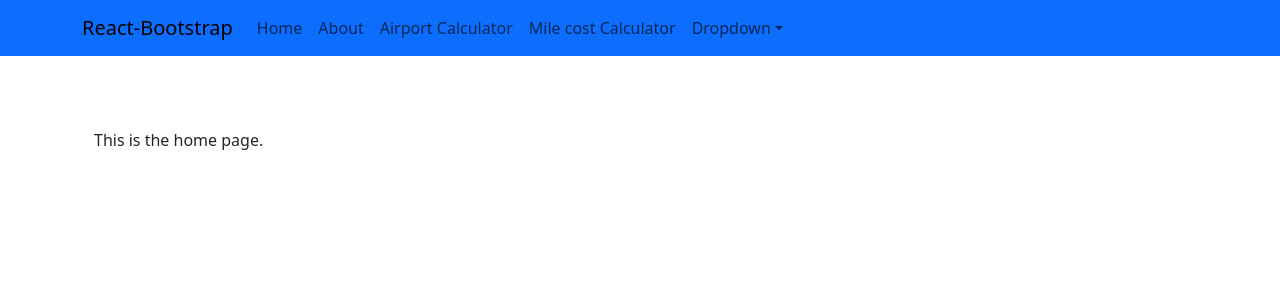
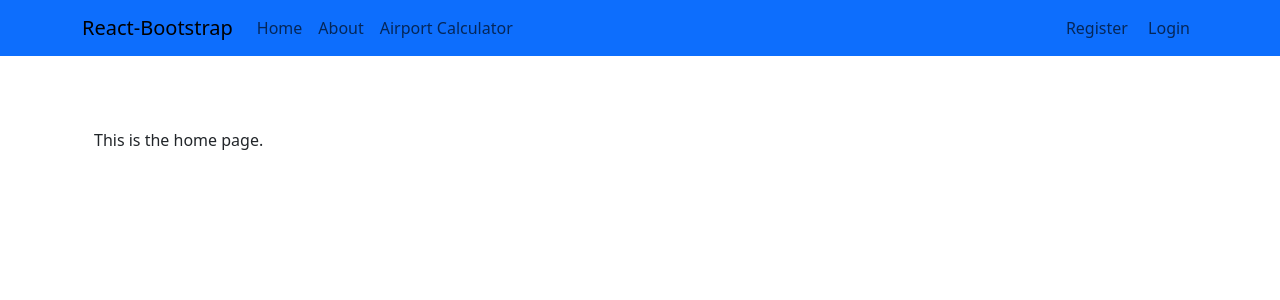
Before and after one commit to hengmintsao/Airline-Point-Website, a Next.js app in the folder airline-point-website/: page / in a window 1280 px wide. Shown: the top 300 px of the page. Built offline with nearby package versions, Linux system fonts and the light colour scheme.

Commit message:
Update MainNav.js(add logout function, add shown token part)

```diff
--- a/airline-point-website/components/MainNav.js
+++ b/airline-point-website/components/MainNav.js
@@ -2,6 +2,7 @@ import { Container, Nav, Navbar, NavDropdown } from "react-bootstrap";
 import Link from "next/link";
 import { useState } from "react";
 import { useRouter } from "next/router";
+import { readToken, removeToken } from "@/lib/authenticate";
 
 
 export default function MainNav(){
@@ -9,7 +10,12 @@ export default function MainNav(){
     const [isExpanded, setIsExpanded] = useState(false);
     const router = useRouter();
 
+    let token = readToken();
 
+    function logout() {
+      removeToken();
+      router.push('/');
+    }
 
     return (
         <Navbar expand="lg" className="navbar bg-primary">
@@ -21,19 +27,23 @@ export default function MainNav(){
                 <Nav.Link href="/">Home</Nav.Link>
                 <Link href="/about" passHref legacyBehavior><Nav.Link>About</Nav.Link></Link>
                 <Nav.Link href="/calculator">Airport Calculator</Nav.Link>
-                <Nav.Link href="/costPerMile">Mile cost Calculator</Nav.Link>
-                {/* implement history */}
-                {/* <Link href="/history" passHref legacyBehavior>
-                  <Nav.Link>History</Nav.Link>
-                  </Link> */}
-                <NavDropdown title="Dropdown" id="basic-nav-dropdown">
+                {token && <Link href="/costPerMile" passHref legacyBehavior> <Nav.Link href="/costPerMile">Mile cost Calculator</Nav.Link></Link>}
+              </Nav>
+              &nbsp;
+              <Nav>
+                {token ? (
+                  <NavDropdown title={token.userName || "User Name"} id="basic-nav-dropdown">
                 <Link href="/comparsion" passHref legacyBehavior><NavDropdown.Item onClick={() => setIsExpanded(false)}>Comparsion</NavDropdown.Item></Link>
                 <Link href="/history" passHref legacyBehavior><NavDropdown.Item active={router.pathname === '/history'} onClick={() => setIsExpanded(false)}>Search History</NavDropdown.Item></Link>
                   <NavDropdown.Divider />
-                  <NavDropdown.Item href="#action/3.4">
-                    Separated link
-                  </NavDropdown.Item>
-                </NavDropdown>
+                  <NavDropdown.Item onClick={logout}>Logout</NavDropdown.Item>
+                </NavDropdown>) : (
+                  <>
+                  <Link href="/register" passHref legacyBehavior><Nav.Link active={router.pathname === '/register'} onClick={() => setIsExpanded(false)}>Register</Nav.Link></Link>
+                  &nbsp;
+                  <Link href="/login" passHref legacyBehavior><Nav.Link active={router.pathname === '/login'} onClick={() => setIsExpanded(false)}>Login</Nav.Link></Link>
+                  </>
+                )}
               </Nav>
             </Navbar.Collapse>
           </Container>
```
